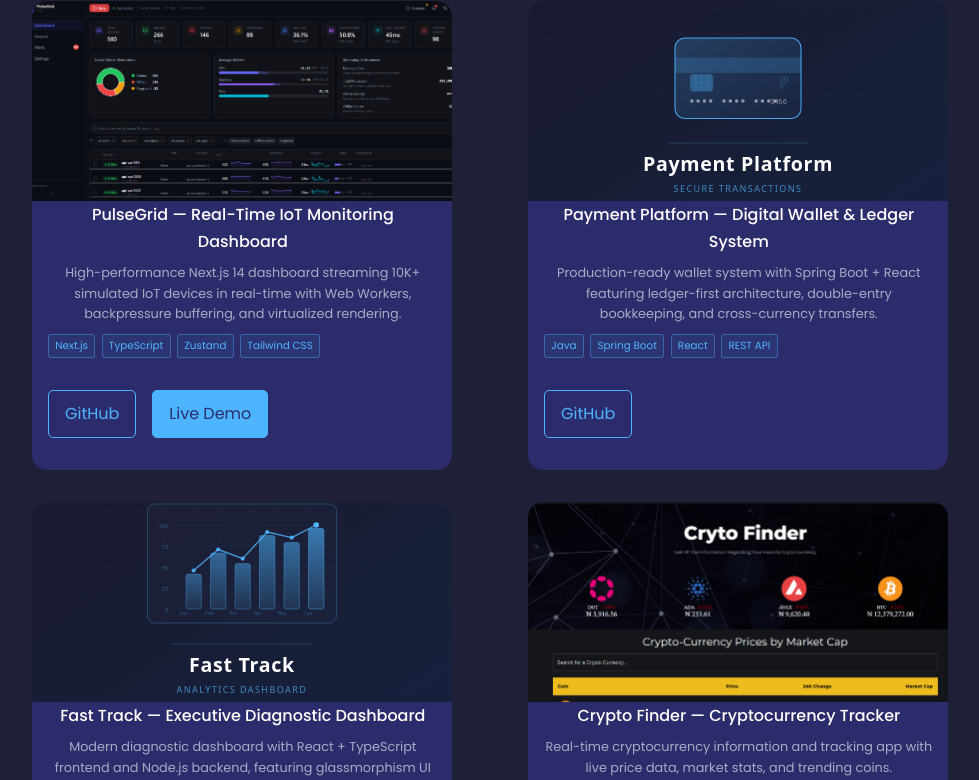
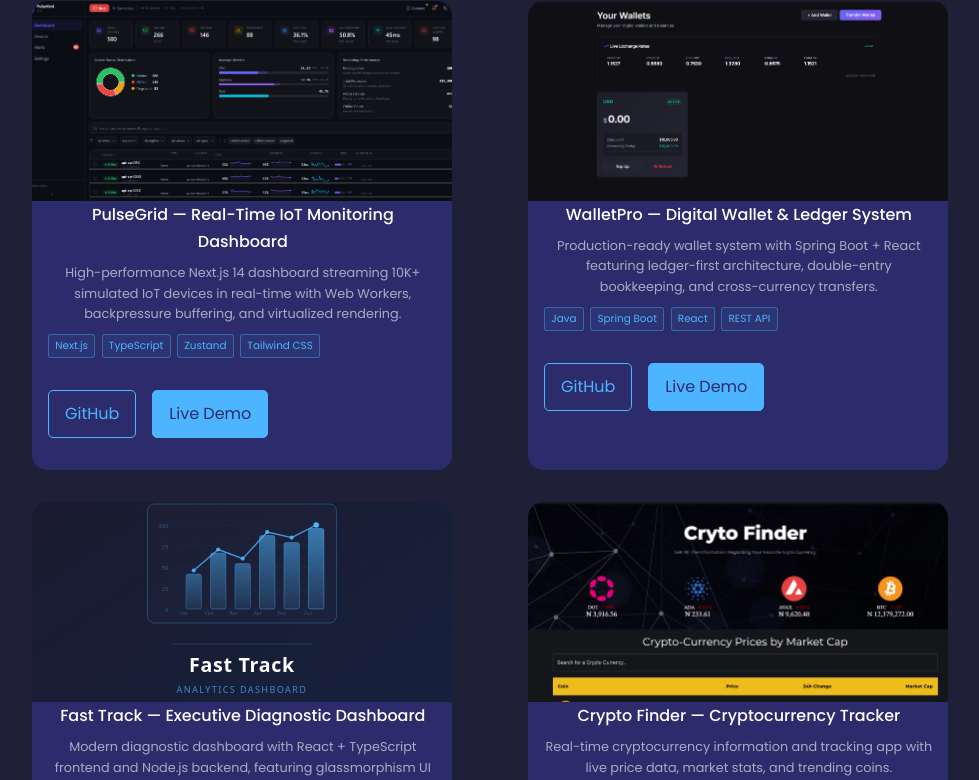
Before and after one commit to franklinwagbara/Portfolio, a React (Create React App) app: page / in a window 1280 px wide. Shown: the part 4044-4824 px from the top of the page, without its empty margins (150-1129 px from the left). Built offline with nearby package versions, Linux system fonts and the light colour scheme.

Commit message:
feat: Add WalletPro project image and update project details in portfolio

```diff
--- a/src/components/portfolio/Portfolio.jsx
+++ b/src/components/portfolio/Portfolio.jsx
@@ -1,7 +1,7 @@
 import "./Portfolio.scss";
 import CryptoFinder from "../../assets/images/projects/crypto_finder.PNG";
 import PulseGridImg from "../../assets/images/projects/pulsegrid.png";
-import PaymentPlatform from "../../assets/images/projects/payment_platform.svg";
+import WalletProImg from "../../assets/images/projects/walletpro.png";
 import FastTrack from "../../assets/images/projects/fast_track.svg";
 import CTA from "../CTA/CTA";
 
@@ -18,13 +18,13 @@ const projects = [
   },
   {
     id: 2,
-    image: PaymentPlatform,
-    heading: "Payment Platform — Digital Wallet & Ledger System",
+    image: WalletProImg,
+    heading: "WalletPro — Digital Wallet & Ledger System",
     description:
       "Production-ready wallet system with Spring Boot + React featuring ledger-first architecture, double-entry bookkeeping, and cross-currency transfers.",
     tags: ["Java", "Spring Boot", "React", "REST API"],
     gitHub: "https://github.com/franklinwagbara/Payment-Platform",
-    projectURL: "",
+    projectURL: "https://payment-platform-delta.vercel.app/",
   },
   {
     id: 3,
```
Also changed, not shown: src/assets/images/projects/walletpro.png (added).
